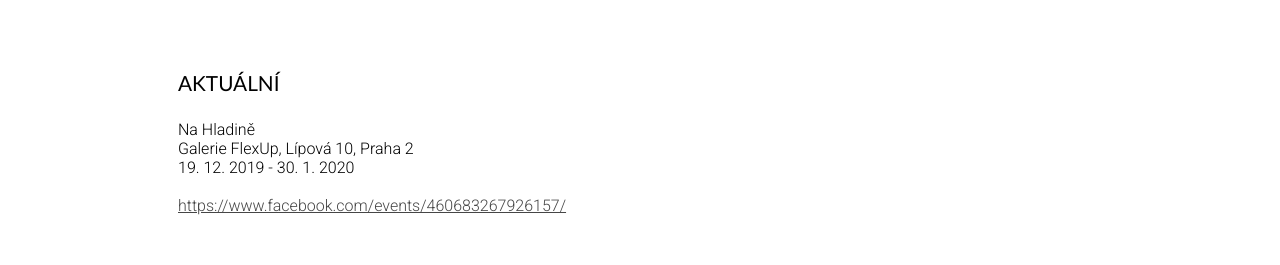
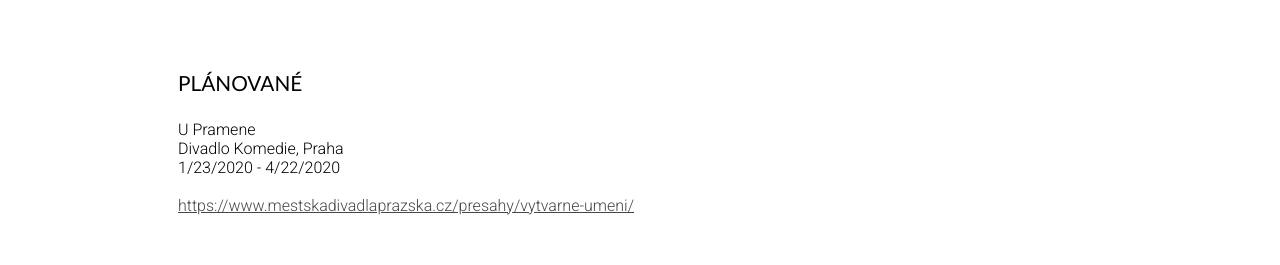
Before and after one commit to matyasbach/ivana-mrazkova, a Next.js app: page /vystavy in a window 1280 px wide. Shown: the part 349-614 px from the top of the page. Built offline with nearby package versions, Linux system fonts and the light colour scheme; grey boxes are pictures that could not be loaded; a web font is replaced by a local one.

Commit message:
Exhibitions updated and taken from json datasource

```diff
--- /dev/null
+++ b/data/exhibitions.json
@@ -0,0 +1,198 @@
+[
+  {
+    "title": "U Pramene",
+    "type": "solo",
+    "startDate": "2020-01-23",
+    "endDate": "2020-04-22",
+    "place": "Divadlo Komedie, Praha",
+    "poster": "u-pramene-divadlo-komedie-praha-2020.jpg",
+    "posterTitle": "Pozvánka na výstavu U Pramene",
+    "link": "https://www.mestskadivadlaprazska.cz/presahy/vytvarne-umeni/",
+    "linkTitle": "Městská divadla pražská - výtvarné umění"
+  },
+  {
+    "title": "In Flow",
+    "type": "solo",
+    "startDate": "2020-01-15",
+    "endDate": "2020-03-30",
+    "place": "Idea Delivery Lab, Praha",
+    "detailedPlace": "Idea Delivery Lab, Štefánikova 32, Praha 5",
+    "poster": "in-flow-idea-delivery-lab-praha-2020.jpg",
+    "posterTitle": "Pozvánka na výstavu In Flow",
+    "link": "https://www.facebook.com/events/1318466808347615/",
+    "linkTitle": "Výstava In Flow - událost na facebooku"
+  },
+  {
+    "title": "Na Hladině",
+    "type": "solo",
+    "startDate": "2019-12-19",
+    "endDate": "2020-01-30",
+    "place": "Galerie FlexUp, Praha",
+    "detailedPlace": "Galerie FlexUp, Lípová 10, Praha 2",
+    "poster": "na-hladine-flexup-praha-2019.jpg",
+    "posterTitle": "Pozvánka na výstavu Na Hladině",
+    "link": "https://www.facebook.com/events/460683267926157/",
+    "linkTitle": "Výstava Na Hladině - událost na facebooku"
+  },
+  {
+    "title": "Dialogy",
+    "type": "group",
+    "startDate": "2019-10-25",
+    "endDate": "2020-02-02",
+    "place": "Galerie Kooperativy, Praha",
+    "poster": "dialogy-kooperativa-praha-2019.png",
+    "posterTitle": "Pozvánka na výstavu Dialogy 2019",
+    "link": "https://www.koop.cz/pojistovna-kooperativa/galerie-kooperativy",
+    "linkTitle": "Galerie Kooperativy"
+  },
+  {
+    "title": "V kapce vody",
+    "type": "solo",
+    "startDate": "2019",
+    "place": "Galerie na Miladě, Praha"
+  },
+  {
+    "title": "Po proudu",
+    "type": "solo",
+    "startDate": "2019",
+    "place": "Art Café, Liberec"
+  },
+  {
+    "title": "Lesem i vodou",
+    "type": "solo",
+    "startDate": "2019",
+    "place": "Komunitní centrum Háta, Ledeč nad Sázavou"
+  },
+  {
+    "title": "Putování krajinou",
+    "type": "solo",
+    "startDate": "2019",
+    "place": "Ministerstvo zemědělství, Praha"
+  },
+  {
+    "title": "Krajina",
+    "type": "solo",
+    "startDate": "2018",
+    "place": "JazyGo, Praha"
+  },
+  {
+    "title": "Tam a zpět",
+    "type": "solo",
+    "startDate": "2018",
+    "place": "Galerie Thambos, Plzeň"
+  },
+  {
+    "title": "Náruč lesa",
+    "type": "solo",
+    "startDate": "2018",
+    "place": "Ministerstvo zemědělství, Praha"
+  },
+  {
+    "title": "Lesem Proudem",
+    "type": "solo",
+    "startDate": "2017",
+    "place": "Dobrá Trafika, Praha"
+  },
+  {
+    "title": "Malba III",
+    "type": "group",
+    "startDate": "2019",
+    "place": "Galerie Millennium, Praha"
+  },
+  {
+    "title": "Spectators Disease",
+    "type": "group",
+    "startDate": "2019",
+    "place": "Polansky Gallery/Holešovická šachta, Praha"
+  },
+  {
+    "title": "Generace",
+    "type": "group",
+    "startDate": "2019",
+    "place": "Galerie Kooperativy, Praha"
+  },
+  {
+    "title": "Pohled do krajiny",
+    "type": "group",
+    "startDate": "2019",
+    "place": "Galerie České spořitelny, Praha"
+  },
+  {
+    "title": "Mánes Mánesu",
+    "type": "group",
+    "startDate": "2018",
+    "place": "Galerie Špejchar, Chomutov"
+  },
+  {
+    "title": "Rozbřesk - současná krajinomalba",
+    "type": "group",
+    "startDate": "2018",
+    "place": "Východočeská galerie v Pardubicích"
+  },
+  {
+    "title": "Art Prague",
+    "type": "group",
+    "startDate": "2018",
+    "place": "Clam-Gallasův palác, Praha"
+  },
+  {
+    "title": "Členská výstava S.V.U. Mánes",
+    "type": "group",
+    "startDate": "2018",
+    "place": "Galerie Diamant"
+  },
+  {
+    "title": "Světlo v obraze: český impresionismus",
+    "type": "group",
+    "startDate": "2017",
+    "place": "Jízdárna Pražského hradu"
+  },
+  {
+    "title": "ATRIBUT",
+    "type": "group",
+    "startDate": "2017",
+    "place": "Galerie J°CEJKA, Praha"
+  },
+  {
+    "title": "Design piknik",
+    "type": "group",
+    "startDate": "2017",
+    "place": "Počátky"
+  },
+  {
+    "title": "Malíři současnosti - Sochaři minulosti",
+    "type": "group",
+    "startDate": "2017",
+    "place": "Galerie Diamant",
+    "note": "Výstava ke 130. výročí založení spolku S.V.U. Mánes"
+  },
+  {
+    "title": "Krajina 2017",
+    "type": "group",
+    "startDate": "2017",
+    "place": "Nová galerie, Praha"
+  },
+  {
+    "title": "Pokoje",
+    "type": "group",
+    "startDate": "2016",
+    "note": "Ateliérová výstava Malby 3"
+  },
+  {
+    "title": "Těsně vedle",
+    "type": "group",
+    "startDate": "2015",
+    "place": "Galerie Josefa Lieslera v Kadani",
+    "note": "Ateliérová výstava Malby 3"
+  },
+  {
+    "title": "Cafe Decada v Praze společně s Terezou Zichovou",
+    "type": "group",
+    "startDate": "2015"
+  },
+  {
+    "title": "PETROHRADSKÁ Opening season #159!",
+    "type": "group",
+    "startDate": "2015"
+  }
+]
--- a/pages/vystavy.js
+++ b/pages/vystavy.js
@@ -1,86 +1,46 @@
 import Layout from '../components/layout'
+import allExhibitions from '../data/exhibitions.json'
 
-export default () => (
-  <Layout>
-    <h2>Aktuální</h2>
+const postersPath = "../static/posters/"
 
+const groupedExhibitions = (() => {
+  const planned = []
+  const current = []
+  const pastGroup = [];
+  const pastSolo = []
+
+  const today = new Date();
+  allExhibitions.forEach(exhibition => {
+    const startDate = new Date(exhibition.startDate);
+    const endDate = new Date(exhibition.endDate);
+
+    if (startDate > today) planned.push(exhibition)
+    else if (endDate > today) current.push(exhibition)
+    else if (exhibition.type == "group") pastGroup.push(exhibition)
+    else pastSolo.push(exhibition)
+  });
+
+  return { planned, current, pastSolo, pastGroup };
+})();
+
+const FeaturedExhibitionsGroup = (title, exhibitions) => (
+  exhibitions.length > 0 && (
+    <div>
+      <h2>{title}</h2>
+      {exhibitions.map(FeaturedExhibition)}
+    </div>
+  )
+)
+
+const FeaturedExhibition = ({ title, place, detailedPlace, startDate, endDate, link, linkTitle, poster, posterTitle }) => (
+  <div key={title}>
     <p>
-      Na Hladině<br />
-      Galerie FlexUp, Lípová 10, Praha 2<br />
-      19. 12. 2019 - 30. 1. 2020<br /><br />
-      <a href="https://www.facebook.com/events/460683267926157/" title="Výstava Na Hladině - událost na facebooku">
-        https://www.facebook.com/events/460683267926157/
-      </a>
+      {title}<br />
+      {detailedPlace || place}<br />
+      {new Date(startDate).toLocaleDateString()} - {new Date(endDate).toLocaleDateString()}<br /><br />
+      {link && <a href={link} title={linkTitle}>{link}</a>}
     </p>
-    <img src="../static/posters/na-hladine-flexup-praha-2019.jpg" title="Pozvánka na výstavu Na Hladině" />
-
-    <p>
-      V kapce vody<br />
-      Galerie na Miladě, Praha<br />
-      28. 11. 2019 - 17. 1. 2020<br /><br />
-      <a href="https://www.praha7.cz/ivana-mrazkova-v-kapce-vody/" title="Praha 7 - Galerie na Miladě">
-        https://www.praha7.cz/ivana-mrazkova-v-kapce-vody/
-      </a>
-    </p>
-    <img src="../static/posters/v-kapce-vody-galerie-na-milade-praha-2019.png" title="Pozvánka na výstavu V kapce vody" />
-
-    <p>
-      Dialogy<br />
-      Galerie Kooperativy, Praha<br />
-      25. 10. - 2. 2. 2020<br /><br />
-      <a href="https://www.koop.cz/pojistovna-kooperativa/galerie-kooperativy" title="Galerie Kooperativy">
-        https://www.koop.cz/pojistovna-kooperativa/galerie-kooperativy
-      </a>
-    </p>
-    <img src="../static/posters/dialogy-kooperativa-praha-2019.png" alt="Pozvánka na výstavu Dialogy 2019"></img>
-
-    <p>
-      Malba III<br />
-      Galerie Millenium, Praha<br />
-      20. 11. 2019 - 5. 1. 2020<br /><br />
-      <a href="http://www.gallerymillennium.cz/soucasna_vystava.html" title="Galerie Millenium">
-        http://www.gallerymillennium.cz/soucasna_vystava.html
-      </a>
-    </p>
-    <img src="../static/posters/malba-III-praha-2019.jpg" alt="Plakát k výstavě Malba III"></img>
-
-    <h2>Samostatné výstavy</h2>
-    <table>
-      <tbody>
-        <tr><th>            2019</th><td>Po proudu, Art Café, Liberec</td></tr>
-        <tr><th>            2019</th><td>Lesem i vodou, Komunitní&nbsp;centrum&nbsp;Háta, Ledeč&nbsp;nad&nbsp;Sázavou</td></tr>
-        <tr><th>            2019</th><td>Putování krajinou, Ministerstvo&nbsp;zemědělství, Praha</td></tr>
-        <tr><th>            2018</th><td>Krajina, JazyGo, Praha</td></tr>
-        <tr><th>            2018</th><td>Tam a zpět, Galerie&nbsp;Thambos, Plzeň</td></tr>
-        <tr><th>            2018</th><td>Náruč lesa, Ministerstvo&nbsp;zemědělství, Praha</td></tr>
-        <tr><th>            2017</th><td>Lesem Proudem, Dobrá&nbsp;Trafika, Praha</td></tr>
-      </tbody>
-    </table>
-
-    <h2>Skupinové výstavy</h2>
-    <table>
-      <tbody>
-        <tr><th>            2019</th><td>Spectators Disease, Polansky&nbsp;Gallery/Holešovická&nbsp;šachta, Praha</td></tr>
-        <tr><th>            2019</th><td>Generace, Galerie&nbsp;Kooperativy, Praha</td></tr>
-        <tr><th>            2019</th><td>Pohled do krajiny, Galerie&nbsp;České&nbsp;spořitelny, Praha</td></tr>
-        <tr><th>            2018</th><td>Mánes Mánesu, Galerie&nbsp;Špejchar, Chomutov</td></tr>
-        <tr><th rowSpan="2">2018</th><td>Rozbřesk - současná krajinomalba</td></tr>
-        <tr><td>                         Východočeská galerie v&nbsp;Pardubicích</td></tr>
-        <tr><th>            2018</th><td>Art Prague, Clam&#8209;Gallasův palác, Praha</td></tr>
-        <tr><th>            2018</th><td>Členská výstava S.V.U.&nbsp;Mánes, Galerie&nbsp;Diamant</td></tr>
-        <tr><th>            2017</th><td>Světlo v obraze: český&nbsp;impresionismus, Jízdárna&nbsp;Pražského&nbsp;hradu</td></tr>
-        <tr><th>            2017</th><td>ATRIBUT, Galerie&nbsp;J°CEJKA, Praha</td></tr>
-        <tr><th>            2017</th><td>Design piknik, Počátky</td></tr>
-        <tr><th rowSpan="2">2017</th><td>Malíři současnosti - Sochaři minulosti, Galerie&nbsp;Diamant</td></tr>
-        <tr><td>                         Výstava ke 130. výročí založení spolku S.V.U.&nbsp;Mánes</td></tr>
-        <tr><th>            2017</th><td>Krajina 2017, Nová&nbsp;galerie</td></tr>
-        <tr><th>            2016</th><td>Pokoje, Ateliérová výstava Malby&nbsp;3</td></tr>
-        <tr><th rowSpan="2">2015</th><td>Těsně vedle, Ateliérová výstava Malby&nbsp;3</td></tr>
-        <tr><td>                         Galerie Josefa Lieslera v&nbsp;Kadani</td></tr>
-        <tr><th>            2015</th><td>Cafe Decada v&nbsp;Praze společně s&nbsp;Terezou Zichovou</td></tr>
-        <tr><th>            2015</th><td>PETROHRADSKÁ Opening season #159!</td></tr>
-      </tbody>
-    </table>
+    {poster && <img src={postersPath + poster} title={posterTitle} />}
     <style jsx>{`
       a {
         color: rgb(70,70,70);
@@ -94,9 +54,35 @@ export default () => (
         display: flex;
         margin: 50px auto;
       }
-      table {
-        width: 100%;
+
+      @media only screen and (min-width: 750px) {
+        img {
+          position: initial;
+        }
       }
+    `}</style>
+  </div>
+)
+
+const PastExhibitionsGroup = (title, exhibitions) => (
+  exhibitions.length > 0 && (
+    <div>
+      <h2>{title}</h2>
+      <table>
+        <tbody>{exhibitions.map(PastExhibition)}</tbody>
+      </table>
+      <style jsx>{`
+        table { width: 100%; }
+      `}</style>
+    </div>
+  )
+)
+
+const PastExhibition = ({ title, place, startDate, note }) => [
+  <tr key={title}>
+    <th>{new Date(startDate).getFullYear()}</th>
+    <td>{withNonBreakingCharacters(title)}{place && `, ${withNonBreakingCharacters(place)}`}</td>
+    <style jsx>{`
       th {
         min-width: 60px;
         width: 5%;
@@ -104,12 +90,18 @@ export default () => (
         text-align: left;
         font-weight: normal;
       }
+    `}</style>
+  </tr>,
+  note && <tr key={title + "-note"}><th></th><td>{note}</td></tr>
+]
 
-      @media only screen and (min-width: 750px) {
-        img {
-          position: initial;
-        }
-      }
-    `}</style>
+const withNonBreakingCharacters = text => text.replace(" ", "\u00A0").replace("-", "\u2011");
+
+export default () => (
+  <Layout>
+    {FeaturedExhibitionsGroup("Aktuální", groupedExhibitions.current)}
+    {FeaturedExhibitionsGroup("Plánované", groupedExhibitions.planned)}
+    {PastExhibitionsGroup("Samostatné výstavy", groupedExhibitions.pastSolo)}
+    {PastExhibitionsGroup("Skupinové výstavy", groupedExhibitions.pastGroup)}
   </Layout>
 )
```
Also changed, not shown: static/posters/u-pramene-divadlo-komedie-praha-2020.jpg (added), 1 other file (tests, documents, lock files or other folders).
